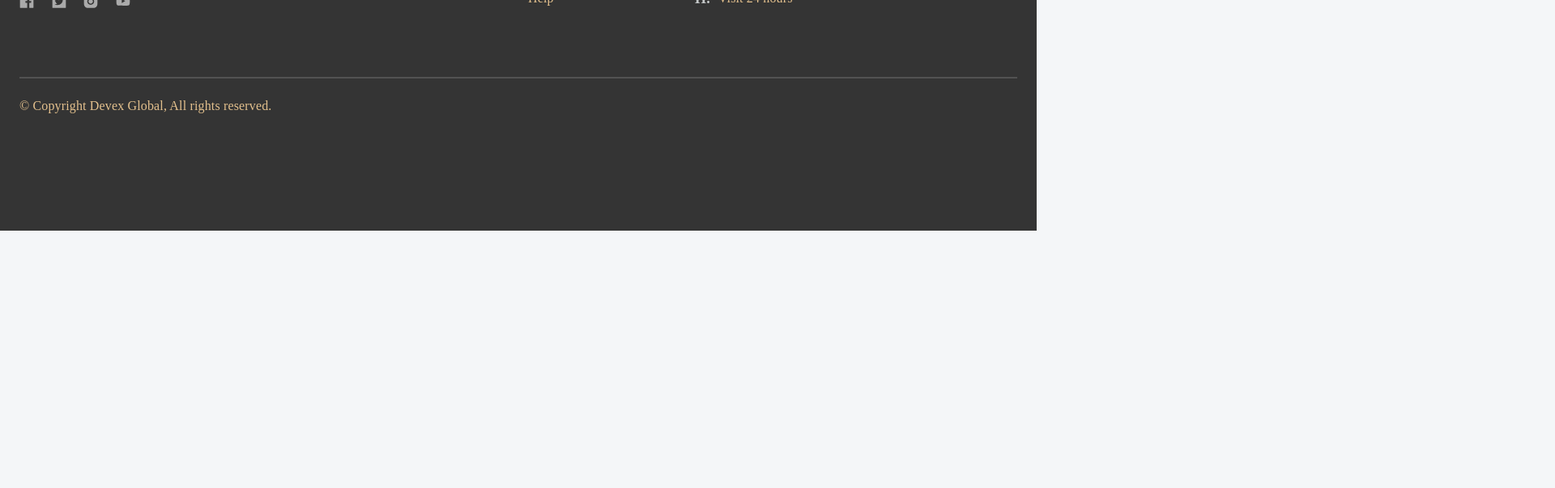
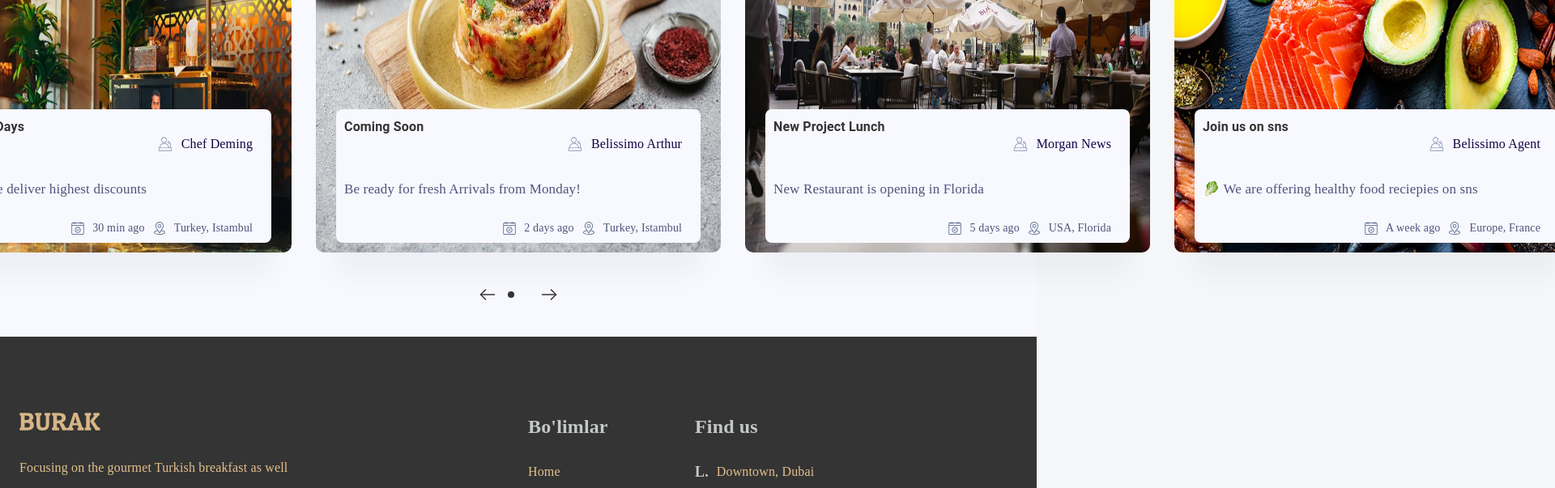
Before and after one commit to Omadbek-mark/burak-react, a React (Create React App) app: page / in a window 1280 px wide. Shown: the part 3073-3676 px from the top of the page at 81% size, 1920 px wide, since content can reach past the window. Before the commit the page ends 3358 px from the top, so only its background shows below. Built offline with nearby package versions, Linux system fonts and the light colour scheme.

Commit message:
feat: develop events sectional component

```diff
--- a/package.json
+++ b/package.json
@@ -18,6 +18,7 @@
     "react-router-dom": "^5.1.9",
     "react-scripts": "5.0.0",
     "styled-components": "^5.3.5",
+    "swiper": "^8.3.1",
     "typescript": "~4.1.5",
     "web-vitals": "^2.1.4"
   },
--- a/src/app/screens/homePage/Events.tsx
+++ b/src/app/screens/homePage/Events.tsx
@@ -1,5 +1,85 @@
-import React from "react";
+import { Box, Stack } from "@mui/material";
+import { Swiper, SwiperSlide } from "swiper/react"; // @ts-ignore
+import SwiperCore, { Autoplay, Navigation, Pagination } from "swiper";
+import { plans } from "../../../lib/data/plans";
+
+SwiperCore.use([Autoplay, Navigation, Pagination]);
 
 export default function Events() {
-  return <div>Events</div>;
+  return (
+    <div className={"events-frame"}>
+      <Stack className={"events-main"}>
+        <Box className={"events-text"}>
+          <span className={"category-title"}>Events</span>
+        </Box>
+
+        <Swiper
+          className={"events-info swiper-wrapper"}
+          slidesPerView={"auto"}
+          centeredSlides={true}
+          spaceBetween={30}
+          navigation={{
+            nextEl: ".swiper-button-next",
+            prevEl: ".swiper-button-prev",
+          }}
+          pagination={{
+            el: ".swiper-pagination",
+            clickable: true,
+          }}
+          autoplay={{
+            delay: 2000,
+            disableOnInteraction: true,
+          }}
+        >
+          {plans.map((value, number) => {
+            return (
+              <SwiperSlide key={number} className={"events-info-frame"}>
+                <div className={"events-img"}>
+                  <img src={value.img} className={"events-img"} />
+                </div>
+                <Box className={"events-desc"}>
+                  <Box className={"events-bott"}>
+                    <Box className={"bott-left"}>
+                      <div className={"event-title-speaker"}>
+                        <strong>{value.title}</strong>
+                        <div className={"event-organizator"}>
+                          <img src={"/icons/speaker.svg"} />
+                          <p className={"spec-text-author"}>{value.author}</p>
+                        </div>
+                      </div>
+
+                      <p className={"text-desc"}> {value.desc} </p>
+
+                      <div className={"bott-info"}>
+                        <div className={"bott-info-main"}>
+                          <img src={"/icons/calendar.svg"} />
+                          {value.date}
+                        </div>
+                        <div className={"bott-info-main"}>
+                          <img src={"/icons/location.svg"} />
+                          {value.location}
+                        </div>
+                      </div>
+                    </Box>
+                  </Box>
+                </Box>
+              </SwiperSlide>
+            );
+          })}
+        </Swiper>
+        <Box className={"prev-next-frame"}>
+          <img
+            src={"/icons/arrow-right.svg"}
+            className={"swiper-button-prev"}
+          />
+          <div className={"dot-frame-pagination swiper-pagination"}></div>
+          <img
+            src={"/icons/arrow-right.svg"}
+            className={"swiper-button-next"}
+            style={{ transform: "rotate(-180deg)" }}
+          />
+        </Box>
+      </Stack>
+    </div>
+  );
 }
--- /dev/null
+++ b/src/lib/data/plans.ts
@@ -0,0 +1,34 @@
+export const plans = [
+	{
+		title: 'Hot Discount Days',
+		desc: 'Each Friday we deliver highest discounts',
+		author: 'Chef Deming',
+		date: '30 min ago',
+		location: 'Turkey, Istambul',
+		img: '/img/discount.webp',
+	},
+	{
+		title: 'Coming Soon',
+		desc: 'Be ready for fresh Arrivals from Monday!',
+		author: 'Belissimo Arthur',
+		date: '2 days ago',
+		location: 'Turkey, Istambul',
+		img: '/img/fresh.webp',
+	},
+	{
+		title: 'New Project Lunch',
+		desc: 'New Restaurant is opening in Florida',
+		author: 'Morgan News',
+		date: '5 days ago',
+		location: 'USA, Florida',
+		img: '/img/coming.webp',
+	},
+	{
+		title: 'Join us on sns',
+		desc: '🥬 We are offering healthy food reciepies on sns',
+		author: 'Belissimo Agent',
+		date: 'A week ago',
+		location: 'Europe, France',
+		img: '/img/food-city.webp',
+	},
+];
--- /dev/null
+++ b/src/lib/data/terms.ts
@@ -0,0 +1,6 @@
+export const terms = [
+	'Making orders from the site is complete, live register to use communications you must pass.',
+	'This is why you cannot cancel your orders once you have paid for them check before making payments.',
+	'It is not possible to write and distribute personal ads without the permission of the admin.',
+	'All your actions are under the control of our restaurant administration, so please follow the general rules.',
+];
```
Also changed, not shown: src/lib/data/faq.ts (added, +26 -0 lines), 2 other files (tests, documents, lock files or other folders).
